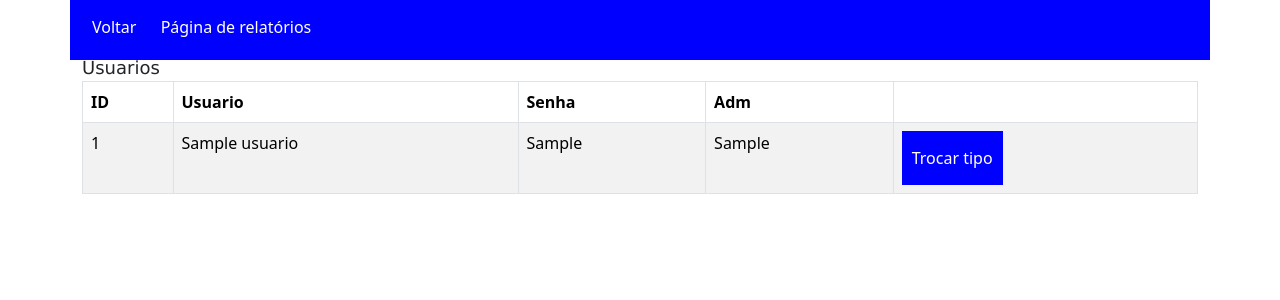
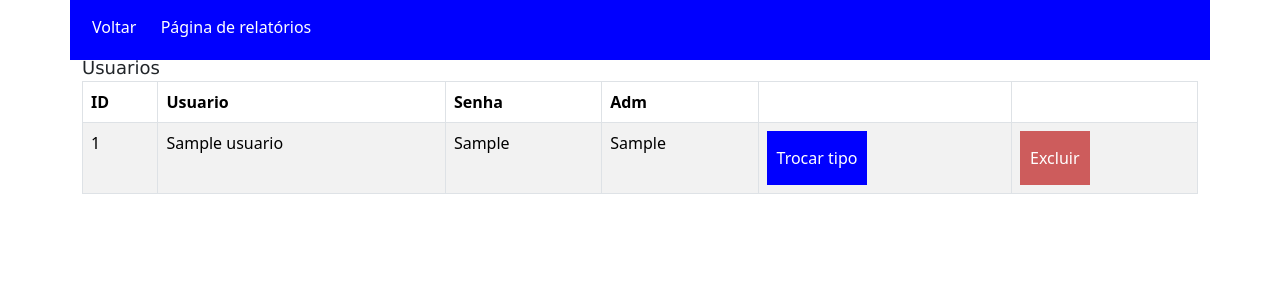
Before and after one commit to CristoGabriel/PI, a Flask app: page /admpagina in a window 1280 px wide. Shown: the top 300 px of the page. Run offline with Flask 3, Linux system fonts and the light colour scheme; the visitor is signed in with stand-in values (Sample User, id 1); tables that the repository leaves empty hold one stand-in row (values such as "Sample post"); some libraries are stand-ins or nearby versions.

Commit message:
Update admpage.html

```diff
--- a/templates/admpage.html
+++ b/templates/admpage.html
@@ -24,6 +24,7 @@
                 <th> Senha </th>
                 <th> Adm </th>
                 <th>  </th>
+                <th>  </th>
             </tr>
         </thead>
         <tbody>
@@ -34,6 +35,7 @@
                 <td>{{ usuario.senha }}</td>
                 <td>{{ usuario.adm }}</td>
                 <td> <a class="criar "href="{{url_for('setadm', adm=usuario.adm, id=usuario.id)}}"> Trocar tipo</a> </td>
+                <td> <a class="criar " style="background-color: indianred;" href="{{url_for('excluir', id=usuario.id)}}"> Excluir</a> </td>
             </tr>
             {% endfor %}
         </tbody>
```
